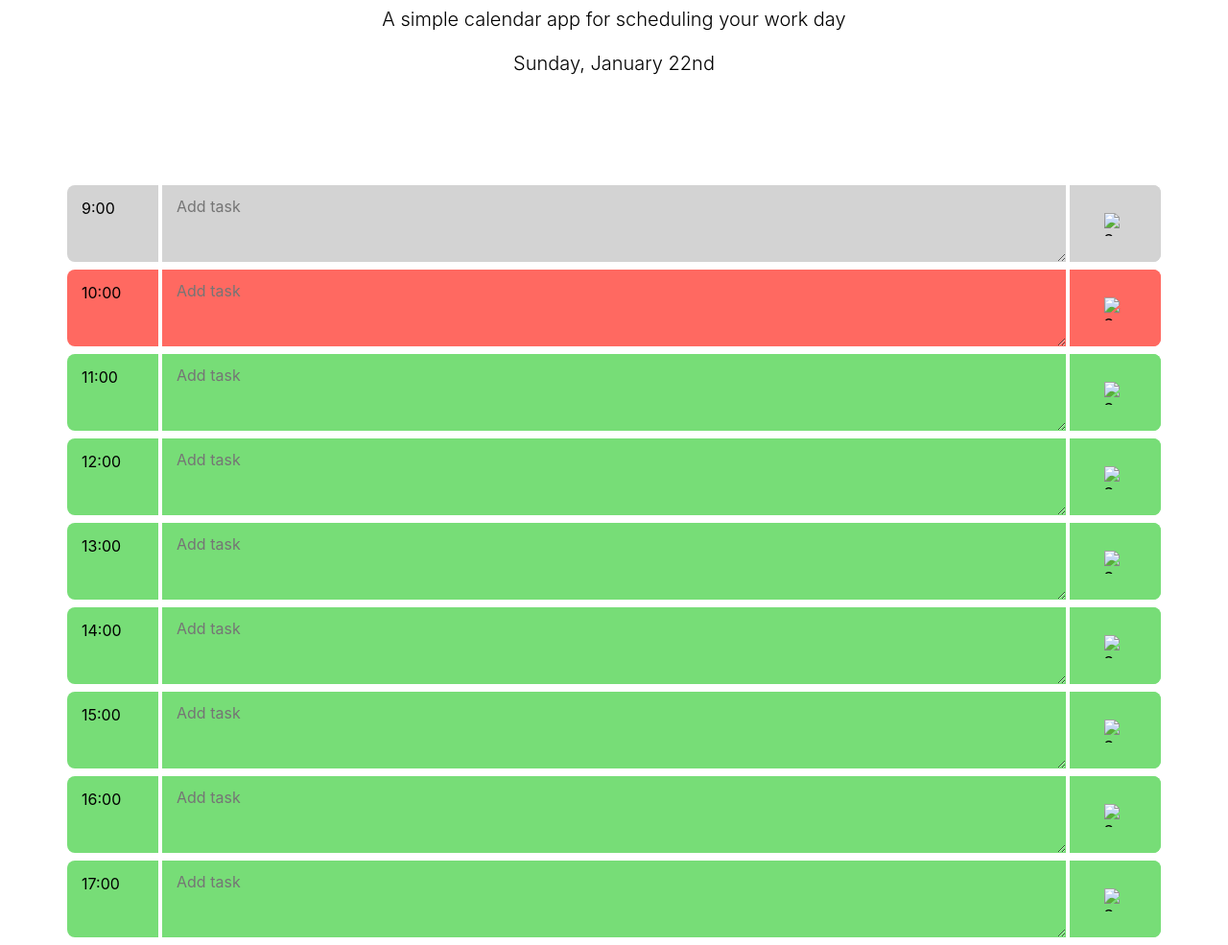
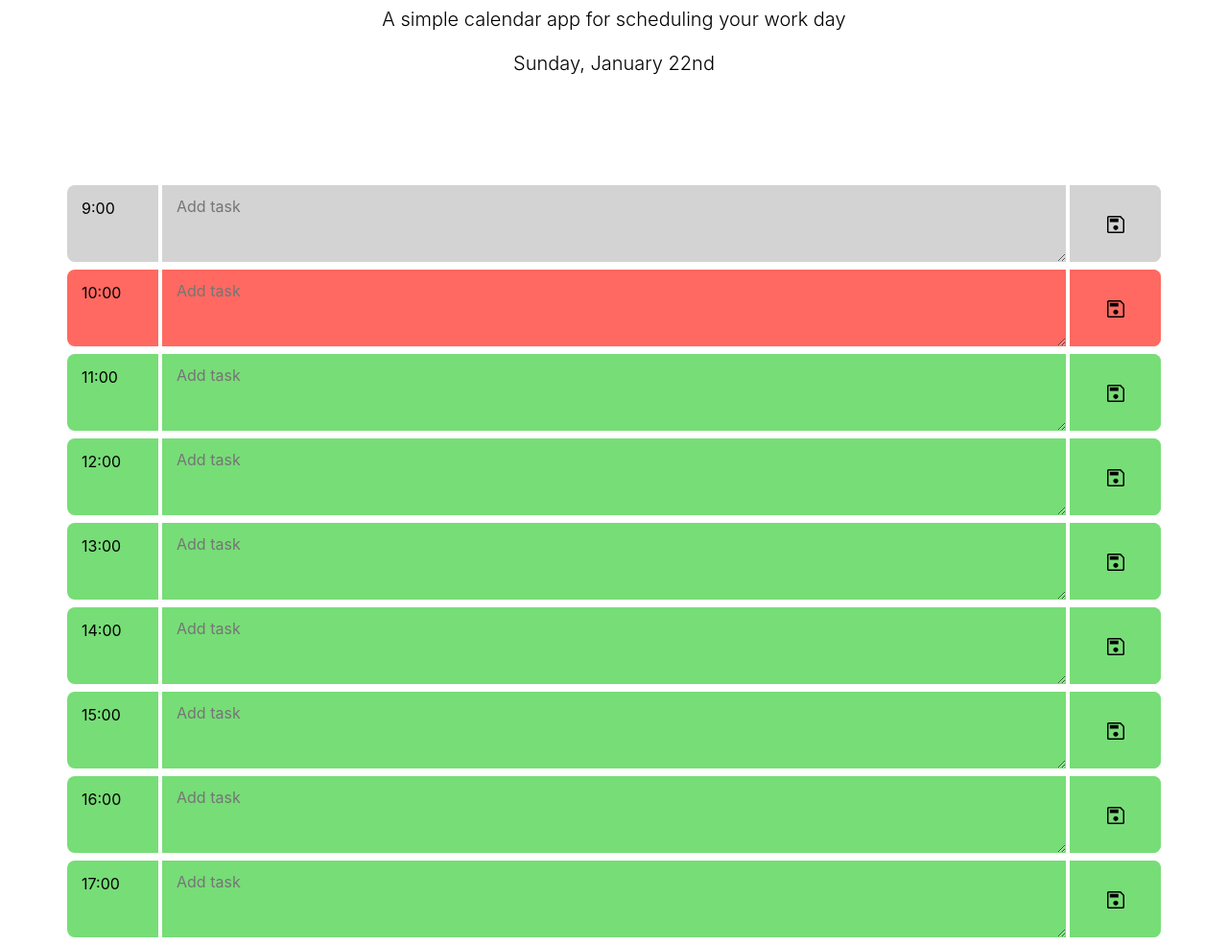
Before and after one commit to DesislavaMetodieva/daily-planner-app, a plain HTML site: page index.html in a window 1280 px wide. Shown: the part 115-1100 px from the top of the page at 96% size. Drawn offline with nearby package versions, Linux system fonts and the light colour scheme; the site is published under a folder, as on GitHub Pages, so addresses that start at the root find nothing.

Commit message:
Fixed the button src code

```diff
--- a/index.html
+++ b/index.html
@@ -32,8 +32,8 @@
       <div id="hour-09" class="row time-div">
         <div class="col-md-1 hour"><span id="9">9:00</span></div>
         <textarea id="textarea" class="col-md-10 time-block" placeholder="Add task"></textarea>
-        <button src="/assets/saveBtn.svg" class="col-md-1" id="saveBtn" aria-label="save button 9am">
-          <img class="icon" src="/assets/saveBtn.svg" alt="Save button">
+        <button class="col-md-1" id="saveBtn" aria-label="save button 9am">
+          <img class="icon" src="assets/saveBtn.svg" alt="Save button">
         </button>
       </div>
 
@@ -41,7 +41,7 @@
         <div class="col-md-1 hour"><span id="10">10:00</span></div>
         <textarea id="textarea" class="col-md-10 time-block" placeholder="Add task"></textarea>
         <button class="col-md-1" id="saveBtn" aria-label="save button 10:00 hours">
-          <img class="icon" src="/assets/saveBtn.svg" alt="Save button">
+          <img class="icon" src="assets/saveBtn.svg" alt="Save button">
         </button>
       </div>
 
@@ -49,7 +49,7 @@
         <div class="col-md-1 hour"><span id="11">11:00</span></div>
         <textarea id="textarea" class="col-md-10 time-block" placeholder="Add task"></textarea>
         <button class="col-md-1" id="saveBtn" aria-label="save button 11:00 hours">
-          <img class="icon" src="/assets/saveBtn.svg" alt="Save button">
+          <img class="icon" src="assets/saveBtn.svg" alt="Save button">
         </button>
       </div>
 
@@ -57,7 +57,7 @@
         <div class="col-md-1 hour"><span id="12">12:00</span></div>
         <textarea id="textarea" class="col-md-10 time-block" placeholder="Add task"></textarea>
         <button class="col-md-1" id="saveBtn" aria-label="save button 12:00 hours">
-          <img class="icon" src="/assets/saveBtn.svg" alt="Save button">
+          <img class="icon" src="assets/saveBtn.svg" alt="Save button">
         </button>
       </div>
 
@@ -65,7 +65,7 @@
         <div class="col-md-1 hour"><span id="13">13:00</span></div>
         <textarea id="textarea" class="col-md-10 time-block" placeholder="Add task"></textarea>
         <button class="col-md-1" id="saveBtn" aria-label="save button 13:00 hours">
-          <img class="icon" src="/assets/saveBtn.svg" alt="Save button">
+          <img class="icon" src="assets/saveBtn.svg" alt="Save button">
         </button>
       </div>
 
@@ -73,7 +73,7 @@
         <div class="col-md-1 hour"><span id="14">14:00</span></div>
         <textarea id="textarea" class="col-md-10 time-block" placeholder="Add task"></textarea>
         <button class="col-md-1" id="saveBtn" aria-label="save button 14 hours">
-          <img class="icon" src="/assets/saveBtn.svg" alt="Save button">
+          <img class="icon" src="assets/saveBtn.svg" alt="Save button">
         </button>
       </div>
 
@@ -81,7 +81,7 @@
         <div class="col-md-1 hour"><span id="15">15:00</span></div>
         <textarea id="textarea" class="col-md-10 time-block" placeholder="Add task"></textarea>
         <button class="col-md-1" id="saveBtn" aria-label="save button 15:00 hours">
-          <img class="icon" src="/assets/saveBtn.svg" alt="Save button">
+          <img class="icon" src="assets/saveBtn.svg" alt="Save button">
         </button>
       </div>
 
@@ -89,7 +89,7 @@
         <div class="col-md-1 hour"><span id="16">16:00</span></div>
         <textarea id="textarea" class="col-md-10 time-block" placeholder="Add task"></textarea>
         <button class="col-md-1" id="saveBtn" aria-label="save button 16:00 hours">
-          <img class="icon" src="/assets/saveBtn.svg" alt="Save button">
+          <img class="icon" src="assets/saveBtn.svg" alt="Save button">
         </button>
       </div>
 
@@ -97,7 +97,7 @@
         <div class="col-md-1 hour"><span id="17">17:00</span></div>
         <textarea id="textarea" class="col-md-10 time-block" placeholder="Add task"></textarea>
         <button class="col-md-1" id="saveBtn" aria-label="save button 17:00 hours">
-          <img class="icon" src="/assets/saveBtn.svg" alt="Save button">
+          <img class="icon" src="assets/saveBtn.svg" alt="Save button">
         </button>
       </div>
     </div>
```
